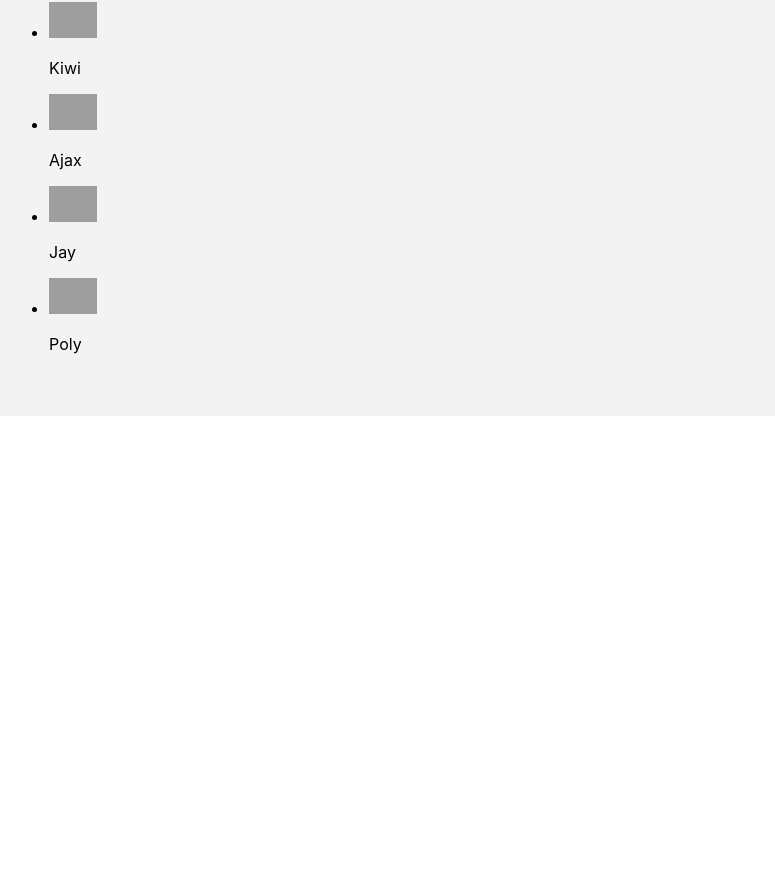
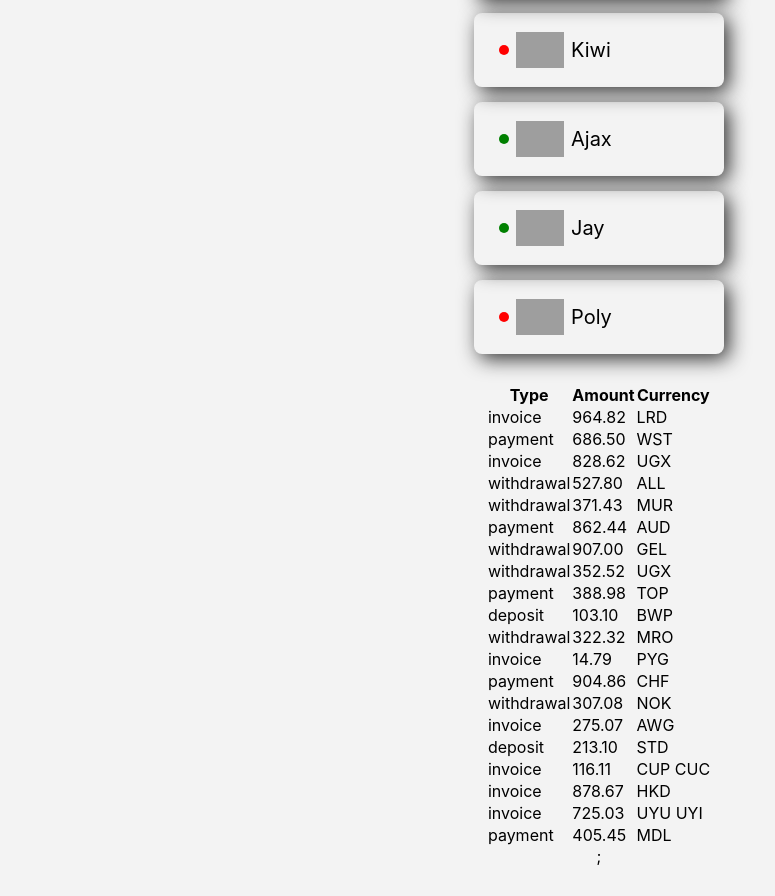
Before and after one commit to Sldvld/goit-react-hw-01-components, a React (Create React App) app: page / in a window 1280 px wide. Shown: the part 917-1813 px from the top of the page, without its empty margins (41-816 px from the left). Before the commit the page ends 1333 px from the top, so only its background shows below. Built offline with nearby package versions, Linux system fonts and the light colour scheme; grey boxes are pictures that could not be loaded.

Commit message:
add Transactions

```diff
--- a/src/components/App/App.jsx
+++ b/src/components/App/App.jsx
@@ -1,14 +1,16 @@
+import { Container } from 'components/App/App.styled';
 import { Profile } from 'components/Profile/Profile';
 import { Statistics } from 'components/Statistics/Statistics';
 import { FriendList } from 'components/FriendList/FriendList';
+import { TransactionHistory } from 'components/Transaction/Transactions'
 import user from 'data/user.json';
-import css from './App.module.css';
 import data from 'data/data.json';
 import friends from 'data/friends.json';
+import transactions from 'data/transactions.json';
 
 export const App = () => {
   return (
-    <div className={css.container}>
+    <Container>
       <Profile
         username={user.username}
         tag={user.tag}
@@ -19,6 +21,7 @@
       <Statistics title="Upload stats" stats={data} />
       <Statistics stats={data} />
       <FriendList friends={friends} />
-    </div>
+      <TransactionHistory items={transactions} />;
+    </Container>
   );
 };
--- a/src/components/App/App.module.css
+++ /dev/null
@@ -1,6 +0,0 @@
-.container {
-  display: flex;
-  flex-direction: column;
-  padding: 30px 50px;
-  background-color: #f3f3f3;
-}
--- /dev/null
+++ b/src/components/App/App.styled.jsx
@@ -0,0 +1,9 @@
+import styled from '@emotion/styled';
+
+export const Container = styled.div`
+  display: flex;
+  flex-direction: column;
+  padding: 30px 50px;
+  background-color: #f3f3f3;
+  align-items: center;
+`;
--- a/src/components/FrendListItem/FriendListItem.styled.jsx
+++ b/src/components/FrendListItem/FriendListItem.styled.jsx
@@ -1,5 +1,29 @@
 import styled from '@emotion/styled';
-export const ListItem = styled.li``;
-export const ListStatus = styled.span``;
-export const ListAvatar = styled.img``;
-export const ListName = styled.p``;
+export const ListItem = styled.li`
+  display: flex;
+  flex-direction: row;
+  border-radius: 8px;
+  box-shadow: 5px 5px 20px #333333;
+  align-items: center;
+  padding: 5px;
+`;
+export const ListStatus = styled.span`
+  display: block;
+  margin-left: 20px;
+  border-radius: 50%;
+  width: 10px;
+  height: 10px;
+  background-color: ${({ status }) => {
+    return status ? 'green' : 'red';
+  }};
+`;
+export const ListAvatar = styled.img`
+  margin-left: 7px;
+`;
+export const ListName = styled.p`
+  font-size: 20px;
+  line-height: 1.2;
+  font-weight: 400;
+  color: ##2f303a;
+  margin-left: 7px;
+`;
--- a/src/components/FriendList/FriendList.styled.jsx
+++ b/src/components/FriendList/FriendList.styled.jsx
@@ -1,4 +1,11 @@
-import styled from '@emotion/styled'
+import styled from '@emotion/styled';
 
 export const List = styled.ul`
-`
+  display: flex;
+  flex-direction: column;
+  list-style: none;
+  gap: 15px;
+  margin: 30px;
+  width: 250px;
+  padding: 0;
+`;
--- /dev/null
+++ b/src/components/Transaction/Transaction.styled.jsx
@@ -0,0 +1,4 @@
+import styled from '@emotion/styled';
+
+export const TransactionTable = styled.tr``;
+export const TableHeader = styled.th``;
--- /dev/null
+++ b/src/components/Transaction/Transactions.jsx
@@ -0,0 +1,38 @@
+import PropTypes from 'prop-types';
+import { TransactionTable, TableHeader } from './Transaction.styled';
+
+export const TransactionHistory = ({ items }) => {
+  return (
+    <TransactionTable>
+      <thead>
+        <tr>
+          <TableHeader>Type</TableHeader>
+          <TableHeader>Amount</TableHeader>
+          <TableHeader>Currency</TableHeader>
+        </tr>
+      </thead>
+
+      <tbody>
+        {items.map(({ id, type, amount, currency }) => {
+          return (
+            <tr key={id}>
+              <td>{type}</td>
+              <td>{amount}</td>
+              <td>{currency}</td>
+            </tr>
+          );
+        })}
+      </tbody>
+    </TransactionTable>
+  );
+};
+TransactionHistory.propTypes = {
+  items: PropTypes.arrayOf(
+    PropTypes.exact({
+      id: PropTypes.string.isRequired,
+      type: PropTypes.string.isRequired,
+      amount: PropTypes.number.isRequired,
+      currency: PropTypes.string.isRequired,
+    })
+  ),
+};
--- /dev/null
+++ b/src/data/transactions.json
@@ -0,0 +1,122 @@
+[
+  {
+    "id": "1e0700a2-5183-4291-85cc-2065a036a683",
+    "type": "invoice",
+    "amount": "964.82",
+    "currency": "LRD"
+  },
+  {
+    "id": "a30f821b-4d25-4ff0-abdd-e340b3f0dd2b",
+    "type": "payment",
+    "amount": "686.50",
+    "currency": "WST"
+  },
+  {
+    "id": "44dca67a-8e5a-4798-bf8e-b15efd4e1abd",
+    "type": "invoice",
+    "amount": "828.62",
+    "currency": "UGX"
+  },
+  {
+    "id": "ea8ed3dc-2b68-4a53-905a-53ecb0adef33",
+    "type": "withdrawal",
+    "amount": "527.80",
+    "currency": "ALL"
+  },
+  {
+    "id": "ea76146a-0b00-4b80-bc02-a8c822176712",
+    "type": "withdrawal",
+    "amount": "371.43",
+    "currency": "MUR"
+  },
+  {
+    "id": "63ca02f9-d637-46b5-9237-f3b24425e029",
+    "type": "payment",
+    "amount": "862.44",
+    "currency": "AUD"
+  },
+  {
+    "id": "ed0263e8-59a5-4bf1-87e0-2bb88e53dc34",
+    "type": "withdrawal",
+    "amount": "907.00",
+    "currency": "GEL"
+  },
+  {
+    "id": "6013bad0-750c-4691-8bc2-d8f2b43969c4",
+    "type": "withdrawal",
+    "amount": "352.52",
+    "currency": "UGX"
+  },
+  {
+    "id": "252c7be4-8b06-4fa7-8d42-61fb835b70d5",
+    "type": "payment",
+    "amount": "388.98",
+    "currency": "TOP"
+  },
+  {
+    "id": "4eaab41b-b967-40ac-82ed-85fc66f646f1",
+    "type": "deposit",
+    "amount": "103.10",
+    "currency": "BWP"
+  },
+  {
+    "id": "9648a350-8469-42d5-8bf3-18090de5fe67",
+    "type": "withdrawal",
+    "amount": "322.32",
+    "currency": "MRO"
+  },
+  {
+    "id": "9c5c25fb-1a95-4b2f-8d1f-4c4426d677cc",
+    "type": "invoice",
+    "amount": "14.79",
+    "currency": "PYG"
+  },
+  {
+    "id": "43ef232c-80e9-4d6f-b48a-b22405620de3",
+    "type": "payment",
+    "amount": "904.86",
+    "currency": "CHF"
+  },
+  {
+    "id": "5161682e-e620-4019-ab0a-24ceb10fbd20",
+    "type": "withdrawal",
+    "amount": "307.08",
+    "currency": "NOK"
+  },
+  {
+    "id": "7b119d71-42e6-4c42-a141-6818b07bb9ff",
+    "type": "invoice",
+    "amount": "275.07",
+    "currency": "AWG"
+  },
+  {
+    "id": "a4f65722-65c4-4c28-b1f4-b8ed988bb205",
+    "type": "deposit",
+    "amount": "213.10",
+    "currency": "STD"
+  },
+  {
+    "id": "c6e5784b-0ca3-48d6-86e5-b5128af5a523",
+    "type": "invoice",
+    "amount": "116.11",
+    "currency": "CUP CUC"
+  },
+  {
+    "id": "c9ebed6a-3a02-4b49-ac0d-0534b51f2bfd",
+    "type": "invoice",
+    "amount": "878.67",
+    "currency": "HKD"
+  },
+  {
+    "id": "a4a98b0e-b22c-438b-9f83-de2df52110c8",
+    "type": "invoice",
+    "amount": "725.03",
+    "currency": "UYU UYI"
+  },
+  {
+    "id": "b39bfa7a-0166-4c47-94d6-87d20590f746",
+    "type": "payment",
+    "amount": "405.45",
+    "currency": "MDL"
+  }
+]
```
